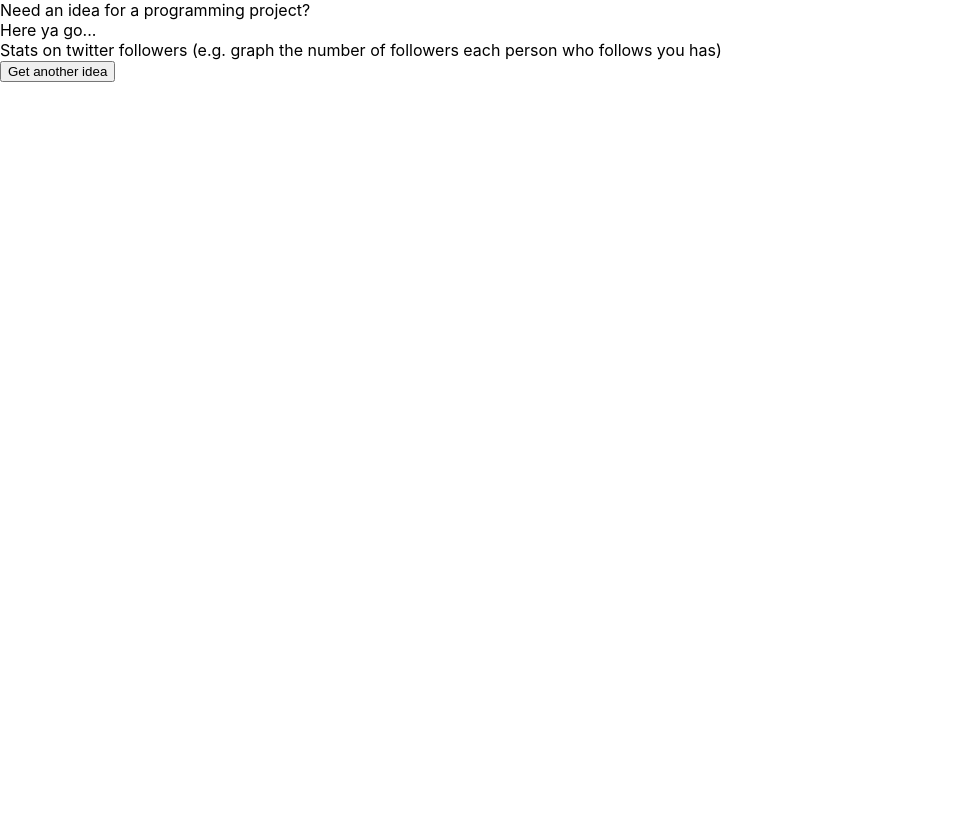
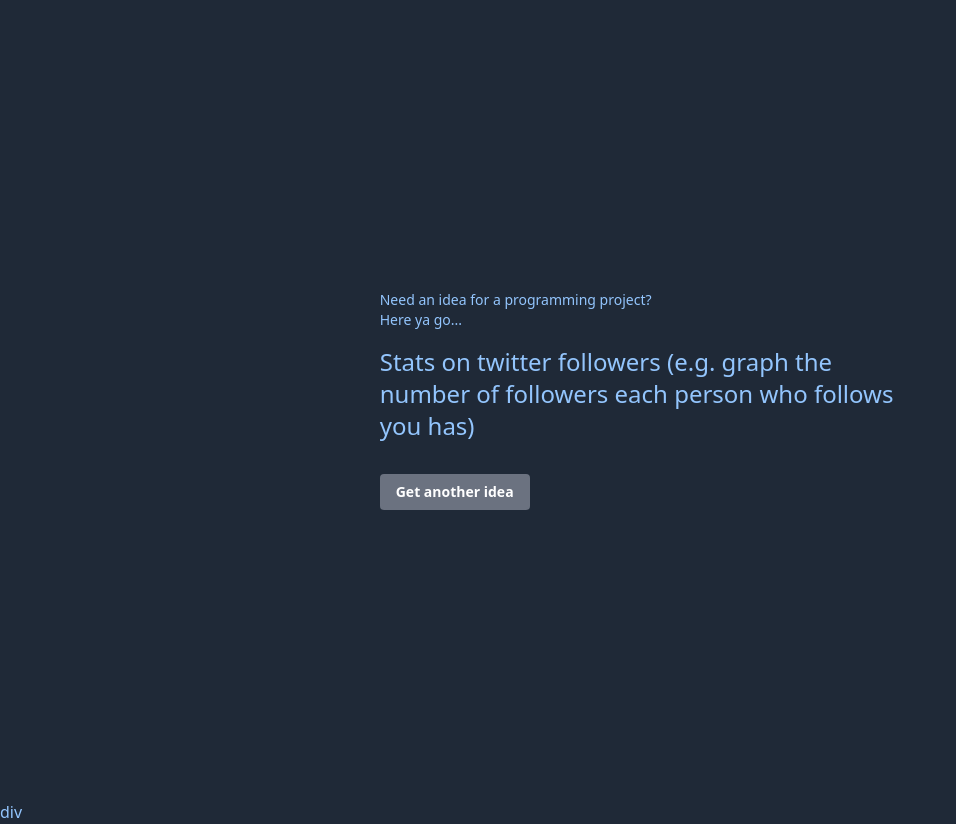
Before and after one commit to alanwsmith/ideas.alanwsmith.com, a Next.js app: page / in a window 1280 px wide. Shown: the whole page, without its empty margins (0-956 px from the left). Before the commit the page ends 800 px from the top, so only its background shows below. Built offline with nearby package versions, Linux system fonts and the light colour scheme.

Commit message:
Added formatting

```diff
--- a/components/Ideas.js
+++ b/components/Ideas.js
@@ -29,9 +29,17 @@
   }
 
   return (
-    <div>
-      <div dangerouslySetInnerHTML={{ __html: ideasData[ideaIndex] }}></div>
-      <button onClick={() => refreshIdea()}>Get another idea</button>
+    <div className="max-w-prose">
+      <div
+        className="text-2xl"
+        dangerouslySetInnerHTML={{ __html: ideasData[ideaIndex] }}
+      ></div>
+      <button
+        className="mt-8 bg-gray-500 hover:bg-gray-700 text-white font-bold py-2 px-4 rounded"
+        onClick={() => refreshIdea()}
+      >
+        Get another idea
+      </button>
     </div>
   )
 }
--- a/package.json
+++ b/package.json
@@ -13,7 +13,10 @@
     "react-dom": "17.0.2"
   },
   "devDependencies": {
+    "autoprefixer": "^10.4.1",
     "eslint": "8.6.0",
-    "eslint-config-next": "12.0.7"
+    "eslint-config-next": "12.0.7",
+    "postcss": "^8.4.5",
+    "tailwindcss": "^3.0.10"
   }
 }
--- a/pages/index.js
+++ b/pages/index.js
@@ -12,11 +12,19 @@
         />
       </Head>
       <main>
-        <div>Need an idea for a programming project?</div>
-        <div>Here ya go...</div>
-        <Ideas />
+        <div className="half">
+          <div className="flex flex-col h-screen">
+            <div className="flex-grow" id="container">
+              <div>
+                <div>Need an idea for a programming project?</div>
+                <div className="pb-4">Here ya go...</div>
+                <Ideas />
+              </div>
+            </div>
+          </div>
+          <div className="half">div</div>
+        </div>
       </main>
-      <footer></footer>
     </div>
   )
 }
--- /dev/null
+++ b/postcss.config.js
@@ -0,0 +1,6 @@
+module.exports = {
+  plugins: {
+    tailwindcss: {},
+    autoprefixer: {},
+  },
+}
--- a/styles/globals.css
+++ b/styles/globals.css
@@ -1,16 +1,25 @@
-html,
-body {
-  padding: 0;
-  margin: 0;
-  font-family: -apple-system, BlinkMacSystemFont, Segoe UI, Roboto, Oxygen,
-    Ubuntu, Cantarell, Fira Sans, Droid Sans, Helvetica Neue, sans-serif;
+@tailwind base;
+@tailwind components;
+@tailwind utilities;
+
+@layer base {
+  body {
+    @apply bg-gray-800;
+    @apply text-blue-300;
+  }
+  h1 {
+    @apply text-xl;
+  }
+  #container {
+    display: flex;
+    justify-content: center;
+    align-items: center;
+    @apply text-sm;
+  }
+  .tiny {
+    font-size: 0.7rem;
+  }
+  .half {
+    flex: 1
+  }
 }
-
-a {
-  color: inherit;
-  text-decoration: none;
-}
-
-* {
-  box-sizing: border-box;
-}
--- /dev/null
+++ b/tailwind.config.js
@@ -0,0 +1,10 @@
+module.exports = {
+  content: [
+    './pages/**/*.{js,ts,jsx,tsx}',
+    './components/**/*.{js,ts,jsx,tsx}',
+  ],
+  theme: {
+    extend: {},
+  },
+  plugins: [],
+}
```
Also changed, not shown: 1 other file (tests, documents, lock files or other folders).
